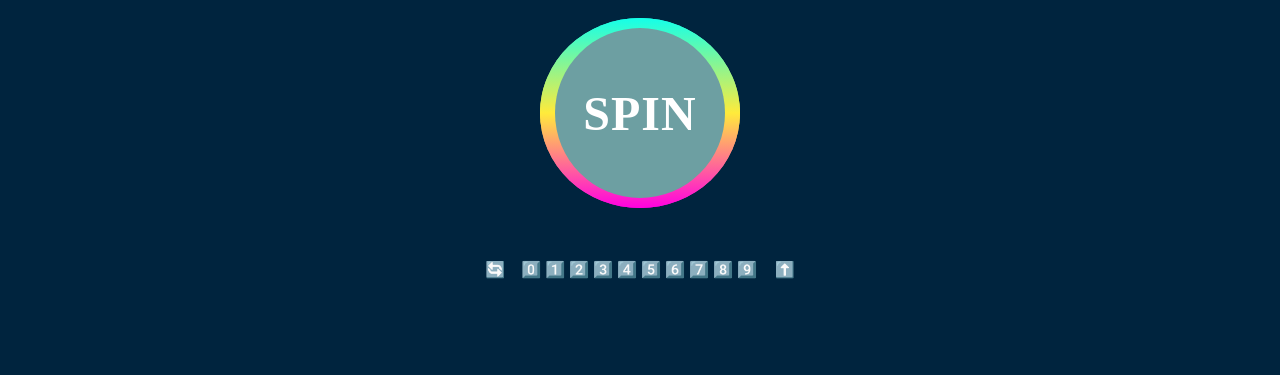
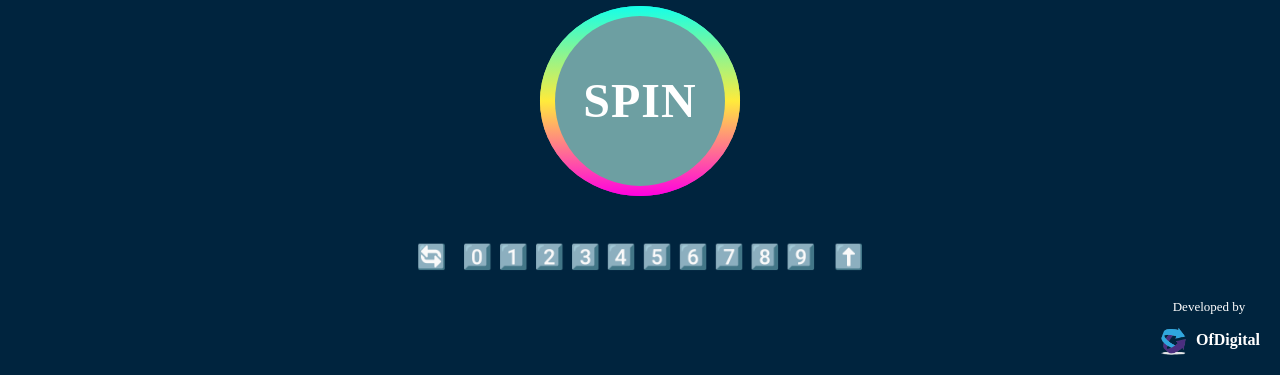
Before and after one commit to R-Grigala/NumberPicker, a plain HTML site: page index.html in a window 1280 px wide. Shown: the part 425-800 px from the top of the page. Drawn offline with Linux system fonts and the light colour scheme.

Commit message:
Coding Grigala://   -  _  -

```diff
--- a/index.html
+++ b/index.html
@@ -54,9 +54,6 @@
           <span></span>
         </div>
         <div class="infoSpinner">
-          <!-- <div id="reseter">
-            <button class="resetBtn">R</button>
-          </div> -->
 
           <div id="reseter">
             <p class="resetBtn">🔄</p>
@@ -64,15 +61,23 @@
 
           <p class="info"></p>
           <input type="file" id="uploadBtn" accept=".xlsx">
-          <!-- <div class="uploadLabel">
-            <label for="uploadBtn"><i class="fa-solid fa-upload"></i>U</label>
-          </div> -->
 
           <div class="uploadLabel">
             <label for="uploadBtn">⬆️</label>
           </div>
+          <div class="produce">
+            <div class="produceCon">
+              <p>Developed by</p>
+              <div class="imgDiv">
+                <img src="OfDigital_removeB.png" alt="Producer">
+                <h3>OfDigital</h3>
+              </div>
 
+            </div>
+
+          </div>
         </div>
+
         <div>
 
         </div>
--- a/style.css
+++ b/style.css
@@ -136,36 +136,57 @@ input[type="file"]{
 }
 label {
   cursor: pointer;
-  font-size: 1rem;
+  font-size: 1.5rem;
 }
 
-label:active{
+label:active {
   transform: scale(0.7);
 }
 
 .resetBtn {
   cursor: pointer;
   margin-right: 1rem;
-  font-size: 1rem;
+  font-size: 1.5rem;
 }
 
-.resetBtn:active{
+.info {
+  font-size: 1.5rem;
+}
+
+.resetBtn:active {
   transform: scale(0.7);
 }
 
-/* #reseter {
+.produce {
+  position: absolute;
+  right: 0;
+  bottom: 0;
+  padding: 10px; /* Add your preferred padding */
+  border-radius: 5px; /* Add border radius for styling */
+}
+
+.produceCon {
   display: flex;
+  flex-direction: column;
+  justify-content: center;
   text-align: center;
-  font-size: 17px;
-  letter-spacing: 1.5px;
-  user-select: none;
-  cursor: pointer;
-  box-shadow: 5px 15px 25px rgba(0, 0, 0, 35);
-  margin-right: 30px;
 }
-.resetBtn{
-  color: #fff;
-  background: #c0392b;
-  text-transform: uppercase;
-  border-radius: 10px;
-} */
+
+.produceCon p {
+  padding: 0;
+  margin: 0;
+  color: #ffffff;
+  font-size: small;
+}
+
+
+.produceCon img {
+  width: 3rem; /* Set the width of the image */
+  height: 3rem; /* Set the height of the image */
+
+}
+.produceCon h3 {
+  color: #ffffff;
+  font-size: medium;
+  margin-right: 10px; /* Add some spacing between the image and text */
+}
```
Also changed, not shown: OfDigital_removeB.png (added), 1 other file.
